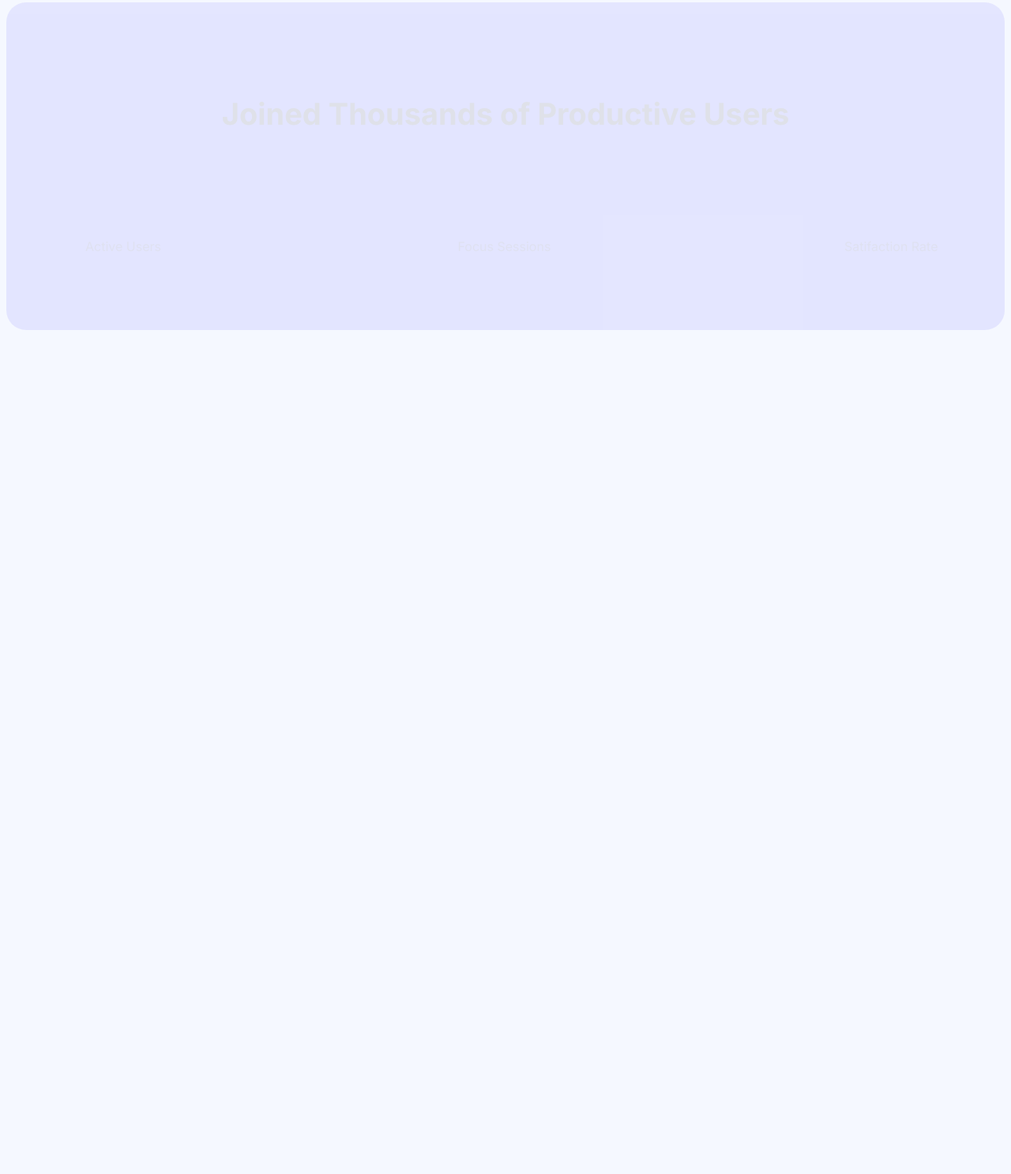
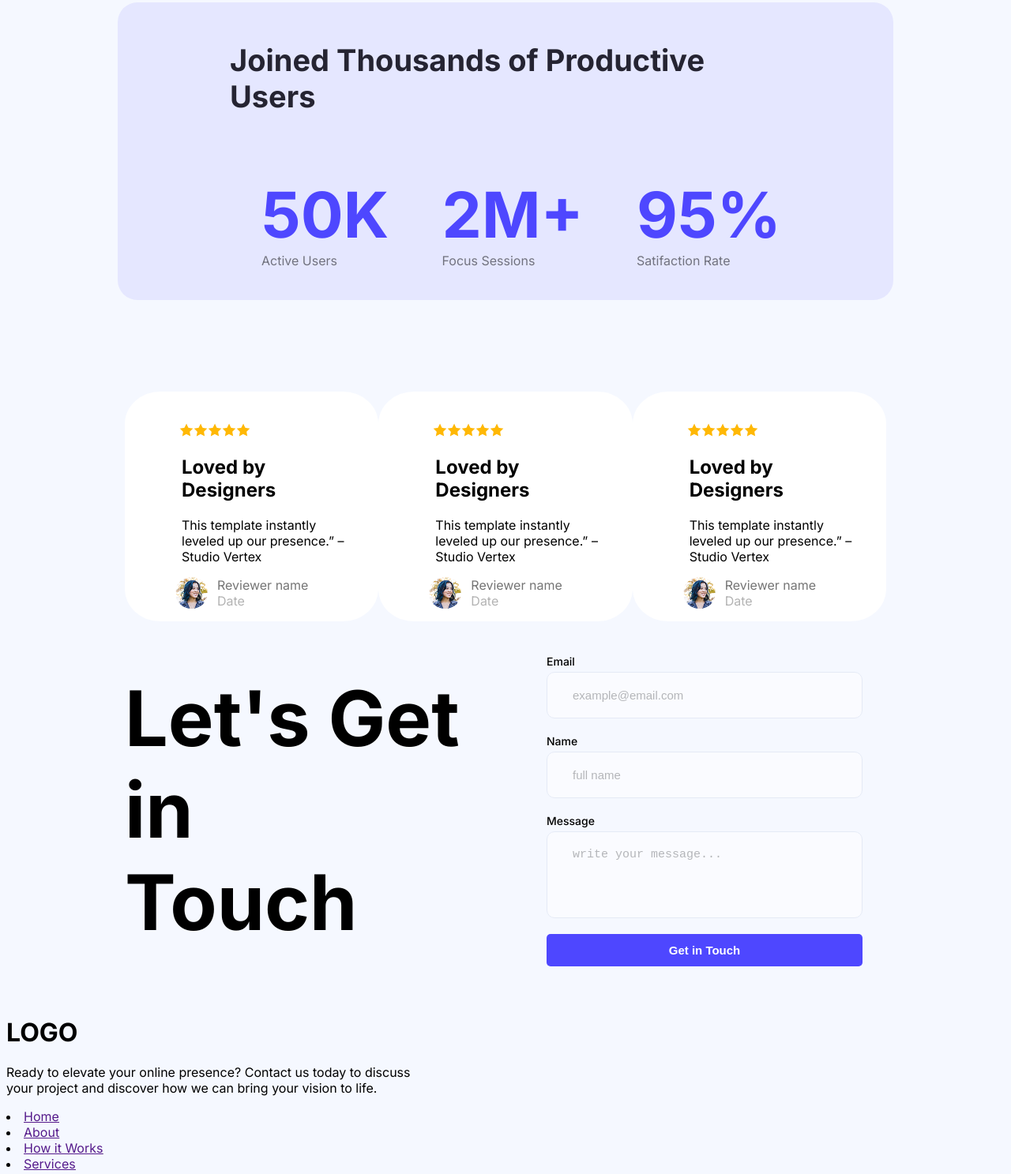
Before and after one commit to Sara-Anni/B12-A01, a plain HTML site: page index.html in a window 1280 px wide. Shown: the part 1253-2740 px from the top of the page at 79% size. Before the commit the page ends 1679 px from the top, so only its background shows below. Drawn offline with Linux system fonts and the light colour scheme.

Commit message:
4th commit

```diff
--- a/index.html
+++ b/index.html
@@ -33,7 +33,7 @@
         </div>
         <img src="Assets/wc-mini.png" alt="webflow conference 2022" class="act-img">
         </div>
-        <section class="pu-section">
+        <div class="pu-section">
             <h3>Joined Thousands of Productive Users</h3>
             <ul class="pu-elmt">
                 <ul>
@@ -49,10 +49,86 @@
                     <li class="pu-elements2">Satifaction Rate</li>
                 </ul>
             </ul>
-        </section>
+        </div>
+        <div class="user-feedback">
+          <div class="ufd1">
+                <ul class="star">
+                    <li><img src="Assets/icon-star.png" alt=""></li>
+                    <li><img src="Assets/icon-star.png" alt=""></li>
+                    <li><img src="Assets/icon-star.png" alt=""></li>
+                    <li><img src="Assets/icon-star.png" alt=""></li>
+                    <li><img src="Assets/icon-star.png" alt=""></li>
+                </ul>
+                <div class="feedback">
+                <h2>Loved by Designers</h2>
+                <p>This template instantly leveled up our presence.” – Studio Vertex</p></div>
+               <ul class="user">
+                <li><img src="Assets/avatar.png" alt="" class="u-img"></li>
+                <li><span class="name">Reviewer name</span><br><span class="dt">Date</span></li>
+               </ul>
+        </div>
+        <div class="ufd1">
+            <ul class="star">
+                <li><img src="Assets/icon-star.png" alt=""></li>
+                <li><img src="Assets/icon-star.png" alt=""></li>
+                <li><img src="Assets/icon-star.png" alt=""></li>
+                <li><img src="Assets/icon-star.png" alt=""></li>
+                <li><img src="Assets/icon-star.png" alt=""></li>
+            </ul>
+            <div class="feedback">
+            <h2>Loved by Designers</h2>
+            <p>This template instantly leveled up our presence.” – Studio Vertex</p></div>
+           <ul class="user">
+            <li><img src="Assets/avatar.png" alt="" class="u-img"></li>
+            <li><span class="name">Reviewer name</span><br><span class="dt">Date</span></li>
+           </ul>
+        </div>
+        <div class="ufd1">
+            <ul class="star">
+                <li><img src="Assets/icon-star.png" alt=""></li>
+                <li><img src="Assets/icon-star.png" alt=""></li>
+                <li><img src="Assets/icon-star.png" alt=""></li>
+                <li><img src="Assets/icon-star.png" alt=""></li>
+                <li><img src="Assets/icon-star.png" alt=""></li>
+            </ul>
+            <div class="feedback">
+            <h2>Loved by Designers</h2>
+            <p>This template instantly leveled up our presence.” – Studio Vertex</p></div>
+           <ul class="user">
+            <li><img src="Assets/avatar.png" alt="" class="u-img"></li>
+            <li><span class="name">Reviewer name</span><br><span class="dt">Date</span></li>
+           </ul>
+        </div>
+    </div>
+      <div class="container">
+        <div class="left">
+          <h1>Let's Get in<br>Touch</h1>
+        </div>
+        <div class="right">
+          <form>
+                <label for="email">Email</label>
+                <input type="email" id="email" placeholder="example@email.com" required>
+
+                <label for="name">Name</label>
+                <input type="text" id="name" placeholder="full name" required>
+
+                <label for="message">Message</label>
+                <textarea id="message" rows="4" placeholder="write your message..." required></textarea>
+
+                <button type="submit">Get in Touch</button>
+            </form>
+        </div>
+      </div>
     </main>
     <footer>
-
+        <h1>LOGO</h1>
+        <p>Ready to elevate your online presence? Contact us today to discuss <br> your project and discover how we can bring your vision to life.</p>
+        <u>
+            <li><a href="">Home</a></li>
+            <li><a href="">About</a></li>
+            <li><a href="">How it Works</a></li>
+            <li><a href="">Services</a></li>
+        </u>
     </footer>
 </body>
 </html>
--- a/styles/style.css
+++ b/styles/style.css
@@ -97,26 +97,23 @@ div h1{
 }
 
 /*Productive users section*/
-section{
-    background-color: #4E47FF;
-    opacity: 10%;
-}
 .pu-section{
+    background-color: #e5e7ff;
     border-radius: 25px;
-    padding: 80px 20px;
-    z-index: 1;
+    margin: 116px 141px;
 }
 
-section h3{
+div h3{
     color: #252432;
     font-weight: bold;
     font-size: 38px;
     display: flex;
     align-items: center;
     justify-content: center;
+    padding: 50px 142px 0px;
 }
 .pu-elmt{
-
+    padding: 40px 142px;
     display: flex;
     justify-content: space-between;
 }
@@ -133,3 +130,109 @@ section h3{
     opacity: 50%;
     font-weight: 400;
 }
+
+/*users feedback section*/
+.user-feedback{
+    display: flex;
+    justify-content: space-between;
+    margin-left: 150px;
+    margin-right: 150px;
+}
+.ufd1{
+    background-color: #FFFFFF;
+    border-radius: 14%;
+    padding: 24px 24px;
+    width: 320px;
+    height: 243px;
+}
+.star{
+    list-style: none;
+    display: flex;
+    margin-left: 5px;
+}
+.feedback{
+    margin-left: 48px;
+}
+.user{
+    list-style: none;
+    display: flex;
+}
+.u-img{
+    border-radius: 99%;
+    margin-right: 12px;
+}
+.name{
+    color: #757575;
+}
+.dt{
+    color: #b3b3b3;
+}
+
+
+/******form section*****************/
+.container {
+    display: flex;
+    align-items: center;
+    justify-content: center;
+    margin-left: 150px;
+    margin-right: 150px;
+  }
+
+  .left {
+    flex: 1;
+    padding-right: 40px;
+  }
+
+  .left h1 {
+    font-size:97px;
+    line-height: 1.2;
+    color: #000000;
+    font-weight: bold;
+}
+
+  .right {
+    flex: 1;
+    max-width: 400px;
+    padding: 30px;
+    border-radius: 10px;
+  }
+
+  form {
+    display: flex;
+    flex-direction: column;
+  }
+
+  label {
+    margin-bottom: 5px;
+    color: #000000;
+    font-size: 14px;
+    font-weight: 500;
+  }
+
+  input,
+  textarea {
+    padding: 20px 32px;
+    margin-bottom: 20px;
+    border: 1px solid #D6DDED;
+    border-radius: 10px;
+    font-size: 15px;
+    resize: none;
+    color: #000000;
+    opacity: 50%;
+  }
+
+  button {
+    background-color: #4E47FF;
+    color: #FFFFFF;
+    font-weight: bold;
+    font-size: 15px;
+    border-radius: 5px;
+    padding: 12px 36px;
+    border: none;
+    cursor: pointer;
+    transition: background 0.3s ease;
+  }
+
+  button:hover {
+    background-color: #0056b3;
+  }
```
